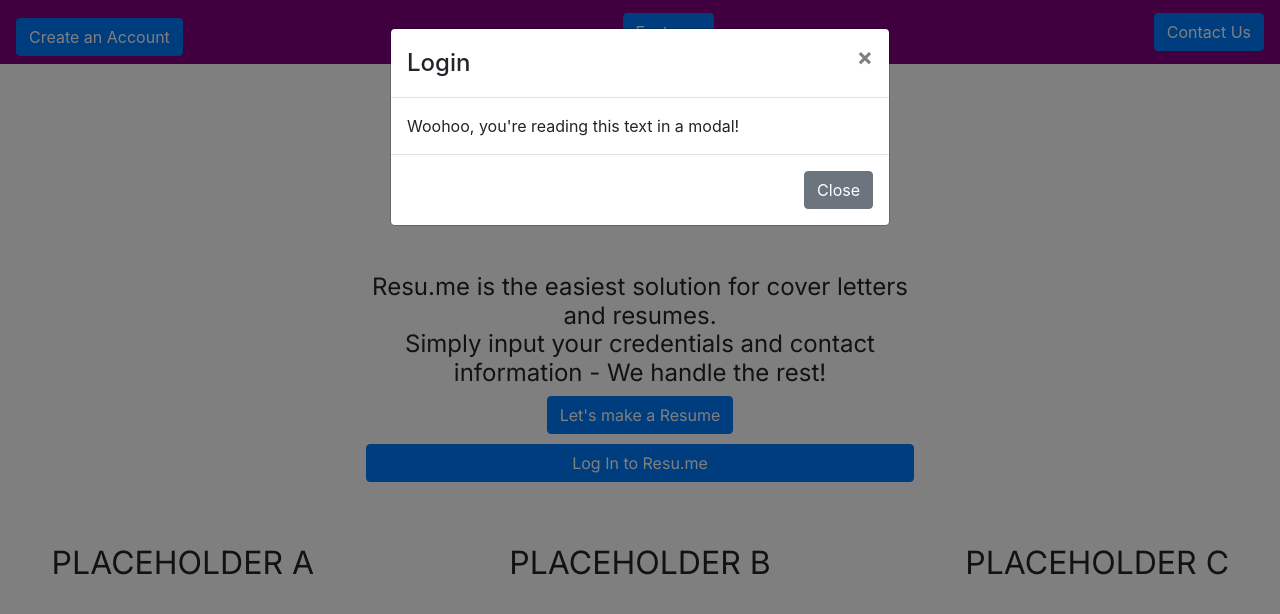
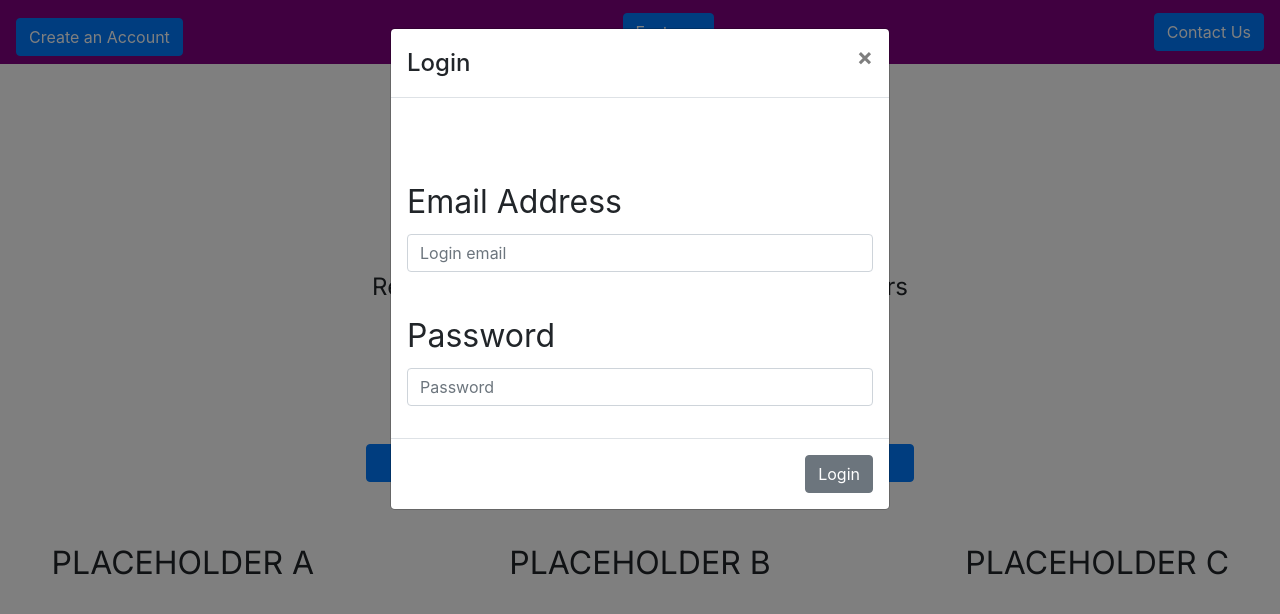
Before and after one commit to Marcus-Guillermo/frontend, a React (Create React App) app in the folder resume-frontend/: page / in a window 1280 px wide. Both pictures are taken after a click on the button "Log In to Resu.me". Shown: the top 614 px of the page. Built offline with nearby package versions, Linux system fonts and the light colour scheme; no server answers.

Commit message:
working on login/still have bugs"

```diff
--- a/resume-frontend/package.json
+++ b/resume-frontend/package.json
@@ -9,6 +9,7 @@
     "@testing-library/user-event": "^12.1.10",
     "bootstrap": "^4.6.0",
     "firebase": "^8.4.1",
+    "firebaseui": "^4.8.0",
     "react": "^17.0.2",
     "react-bootstrap": "^1.5.2",
     "react-dom": "^17.0.2",
--- a/resume-frontend/src/App.js
+++ b/resume-frontend/src/App.js
@@ -10,7 +10,7 @@ import Contact from './components/Contact';
 // Firebase authentication
 import SignUp from './components/SignUp'
 import { AuthProvider } from './Auth';
-import PrivateRoute from './PrivateRoute'
+// import PrivateRoute from './PrivateRoute'
 
 
 function App() {
@@ -26,7 +26,7 @@ function App() {
     <AuthProvider>
 					<main>
 						<Switch>
-							<PrivateRoute component={Homepage} exact path='/' />
+							<Route component={Homepage} exact path='/' />
 							<Route component={Contact} path='/contact-us' />
 							<Route component={Generate} path='/generate' />
 							<Route component={SignUp} path='/signup' />
--- a/resume-frontend/src/components/Homepage.js
+++ b/resume-frontend/src/components/Homepage.js
@@ -1,50 +1,120 @@
-import React, { useState, useEffect } from "react";
-import './Homepage.css'
-import { Navbar, Button, Card, Modal} from 'react-bootstrap';
-import { Route, Switch, Link } from "react-router-dom";
-import Generate from './Generate';
-
-
+import React, { useState, useCallback, useContext } from 'react';
+import './Homepage.css';
+import { Button, Modal, Form } from 'react-bootstrap';
+import { Link, Redirect } from 'react-router-dom';
+// Firebase Credentials
+import app from '../firebase'
+import { AuthContext } from '../Auth'
 
 const Homepage = () => {
-
   const [show, setShow] = useState(false);
   const handleClose = () => setShow(false);
   const handleShow = () => setShow(true);
+  const [email, setEmail] = useState('')
+  const [password, setPassword] = useState('')
+  const [error, setError] = useState('')
 
+  // const handleLogin = useCallback(
+  //   async (event)=> {
+  //     event.preventDefault();
+  //     const { email, password } = event.target.elements;
+  //     try {
+  //       await app.auth().signInWithEmailAndPassword(email.value, password.value);
+  //       history.push('/generate')
+  //     }catch(error){
+  //       alert(error);
+  //     }
+  //   },[history]
+  //   );
+
+  //   const { currentUser } = useContext(AuthContext);
+
+  //   if (currentUser) {
+  //     return
+  //   }
+
+  const signInWithEmailAndPasswordHandler = (event, email, password) => {
+		event.preventDefault();
+		app.auth().signInWithEmailAndPassword(email, password).catch((error) => {
+			setError('Error signing in with password and email!');
+			console.error('Error signing in with password and email', error);
+		});
+	};
+
+	const onChangeHandler = (event) => {
+		const { name, value } = event.currentTarget;
+
+		if (name === 'userEmail') {
+			setEmail(value);
+		} else if (name === 'userPassword') {
+			setPassword(value);
+		}
+	};
 
 	return (
-        <div className="welcomeContainer">
-            <h1 className="welcomeBanner">Resu.Me</h1>
-            <h4 className="welcomeMessage">Resu.me is the easiest solution for cover letters and resumes.
-                <br></br> Simply input your credentials and contact information - We handle the rest!</h4>
-                <Link className= "genLeadButton" to="/generate">
-                <Button >Let's make a Resume</Button>
+		<div className='welcomeContainer'>
+			<h1 className='welcomeBanner'>Resu.Me</h1>
+			<h4 className='welcomeMessage'>
+				Resu.me is the easiest solution for cover letters and resumes.
+				<br></br> Simply input your credentials and contact information - We
+				handle the rest!
+			</h4>
+			<Link className='genLeadButton' to='/generate'>
+				<Button>Let's make a Resume</Button>
 			</Link>
 
-                <Button onClick={handleShow} className="loginButton" >Log In to Resu.me</Button>
+			<Button onClick={handleShow} className='loginButton'>
+				Log In to Resu.me
+			</Button>
 			{/* <h2 className="servicesBanner">Score the job you deserve with the help of our tools</h2> */}
 
-
-                <h2 className="servicesContainer serviceA">PLACEHOLDER A</h2>
-                <h2 className="servicesContainer serviceB">PLACEHOLDER B</h2>
-                <h2 className="servicesContainer serviceC">PLACEHOLDER C</h2>
+			<h2 className='servicesContainer serviceA'>PLACEHOLDER A</h2>
+			<h2 className='servicesContainer serviceB'>PLACEHOLDER B</h2>
+			<h2 className='servicesContainer serviceC'>PLACEHOLDER C</h2>
 
 			<Modal show={show} onHide={handleClose}>
 				<Modal.Header closeButton>
 					<Modal.Title>Login</Modal.Title>
 				</Modal.Header>
+
 				<Modal.Body>
-                Woohoo, you're reading this text in a modal!
+					{error !== null && (
+						<div className='py-4 bg-red-600 w-full text-white text-center mb-3'>
+							{error}
+						</div>
+					)}
+					<Form>
+						<Form.Group controlId='formBasicEmail'>
+							<Form.Label className='label'>Email Address</Form.Label>
+							<Form.Control
+								name='email'
+                value={email}
+								type='email'
+								placeholder='Login email'
+                onChange ={(event)=> onChangeHandler(event)}
+							/>
+						</Form.Group>
+
+						<br></br>
+
+						<Form.Group controlId='formBasicPassword'>
+							<Form.Label>Password</Form.Label>
+							<Form.Control
+								name='password'
+                value ={password}
+								type='password'
+								placeholder='Password'
+                onChange = {(event) => onChangeHandler(event)}
+							/>
+						</Form.Group>
+					</Form>
 				</Modal.Body>
 				<Modal.Footer>
-                <Button variant="secondary" onClick={handleClose}>
-                  Close
+					<Button variant='secondary' type='submit' onClick={(event)=>{signInWithEmailAndPasswordHandler(event, email, password)}}>
+						Login
 					</Button>
-
 				</Modal.Footer>
 			</Modal>
-
 		</div>
 	);
 };
--- a/resume-frontend/src/components/NavBar.js
+++ b/resume-frontend/src/components/NavBar.js
@@ -1,9 +1,7 @@
 import React from 'react';
-import { Navbar, Button} from 'react-bootstrap';
-import { Route, Switch, Link } from "react-router-dom";
+import { Button} from 'react-bootstrap';
+import { Link } from "react-router-dom";
 import './NavBar.css'
-import Homepage from './Homepage';
-
 
 const navbar = () => {
     return (
```
Also changed, not shown: 1 other file (tests, documents, lock files or other folders). Lines whose indentation alone changed are shown as unchanged.
